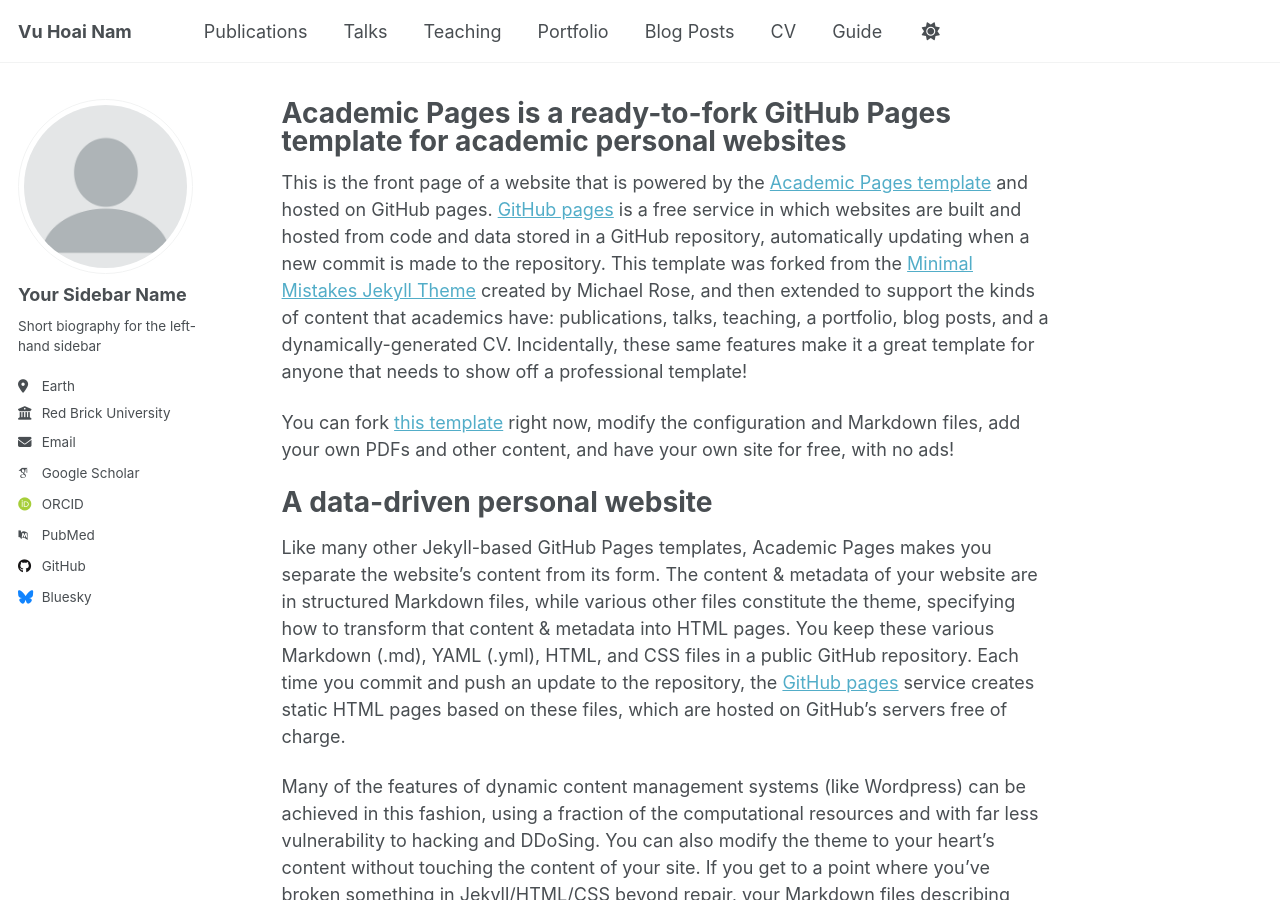
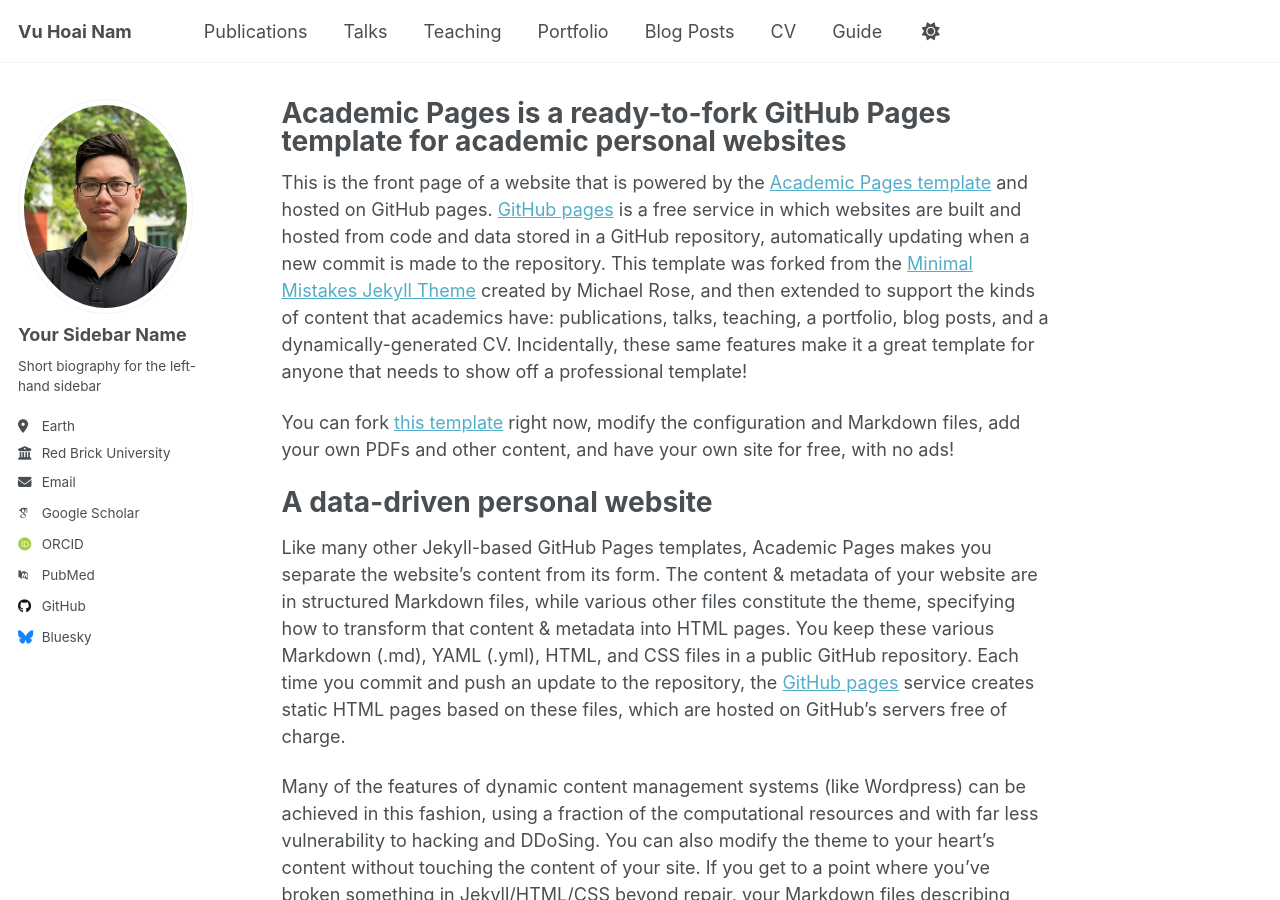
Before and after one commit to vunam128/namvu128.github.io, a Jekyll site: the page built from _pages/about.md, in a window 1280 px wide and 900 px high. Built offline with Jekyll 4.4.1, drawn with Linux system fonts in a browser that asks for light colours; some web fonts are replaced; a script that is not in the unit is left out.

Commit message:
Update author avatar image in config file

```diff
--- a/_config.yml
+++ b/_config.yml
@@ -23,7 +23,7 @@ repository               : "namvu128.github.io"
 #               Additional customization can be done by editing /_includes/author-profile.html
 author:
   # Biographic information
-  avatar           : "profile.png"
+  avatar           : "nam.jpg"
   name             : "Your Sidebar Name"
   pronouns         : # example: "she/her"
   bio              : "Short biography for the left-hand sidebar"
```
